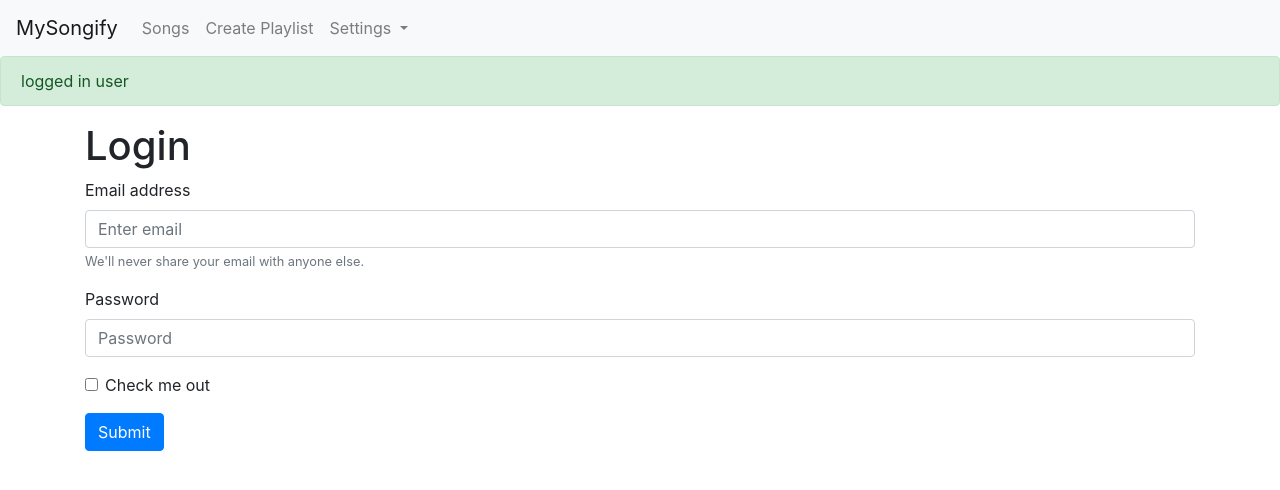
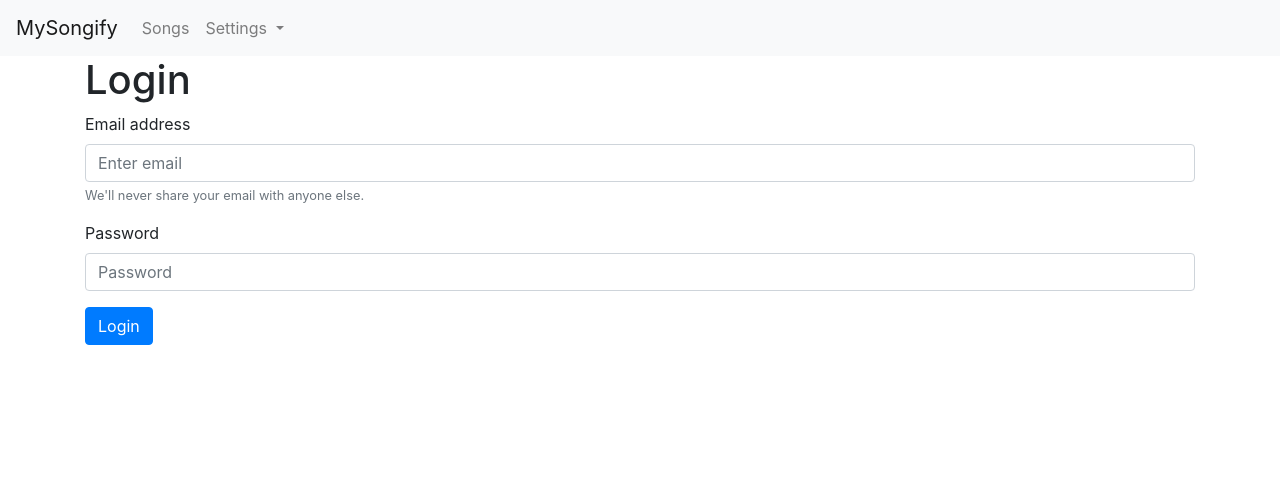
Before and after one commit to Farooq-azam-khan/my-songify, a Flask app: page /login in a window 1280 px wide. Shown: the top 490 px of the page. Run offline with Flask 2, Linux system fonts and the light colour scheme; some libraries are stand-ins or nearby versions.

Commit message:
working with login and logout

```diff
--- a/mysongify/templates/navbar/dropdown.html
+++ b/mysongify/templates/navbar/dropdown.html
@@ -6,6 +6,7 @@
 
      {% if current_user.is_authenticated %}
      <a class="dropdown-item" href="{{ url_for('users.account') }}">Account</a>
+     <a class="dropdown-item" href="{{ url_for('users.logout') }}">Logout</a>
      {% else %}
         <a class="dropdown-item" href="{{ url_for('users.register') }}">Register</a>
         <a class="dropdown-item" href="{{ url_for('users.login') }}">Login</a>
--- a/mysongify/templates/users/login.html
+++ b/mysongify/templates/users/login.html
@@ -1,20 +1,16 @@
 {% extends 'layout.html' %}
 {% block content %}
 <h1>Login</h1>
-<form action="">
+<form action="" method="POST">
     <div class="form-group">
         <label for="exampleInputEmail1">Email address</label>
-        <input type="email" class="form-control" id="exampleInputEmail1" aria-describedby="emailHelp" placeholder="Enter email">
+        <input type="email" class="form-control" id="exampleInputEmail1" aria-describedby="emailHelp" placeholder="Enter email" name="email">
         <small id="emailHelp" class="form-text text-muted">We'll never share your email with anyone else.</small>
     </div>
     <div class="form-group">
         <label for="exampleInputPassword1">Password</label>
-        <input type="password" class="form-control" id="exampleInputPassword1" placeholder="Password">
+        <input type="password" class="form-control" id="exampleInputPassword1" placeholder="Password" name="password">
     </div>
-    <div class="form-group form-check">
-        <input type="checkbox" class="form-check-input" id="exampleCheck1">
-        <label class="form-check-label" for="exampleCheck1">Check me out</label>
-    </div>
-    <button type="submit" class="btn btn-primary">Submit</button>
+    <button type="submit" class="btn btn-primary">Login</button>
 </form>
 {% endblock content %}
--- a/mysongify/users/routes.py
+++ b/mysongify/users/routes.py
@@ -1,6 +1,10 @@
 from flask import (Blueprint,
+                    redirect,
                     render_template,
-                    flash)
+                    request,
+                    flash,
+                    url_for
+                    )
 from flask_login import (login_user,
                         current_user,
                         logout_user,
@@ -18,18 +22,31 @@ def account():
 
 @users.route('/login', methods=['GET', 'POST'])
 def login():
-    login_user(User(0, 'admin', 'admin'))
+
     if current_user.is_authenticated:
+        flash('you are already logged in.', 'warning')
+        return redirect(url_for('main.home'))
+    if request.method == 'POST':
+        email = request.form.get("email")
+        print(email)
+        password = request.form.get("password")
+        print(password)
+        login_user(User(0, 'admin', 'admin'))
         flash('logged in user', 'success')
+        return redirect(url_for('main.home'))
+
     return render_template('users/login.html')
 
 
 @users.route('/logout')
-@login_required
 def logout():
-    logout_user()
+    if current_user.is_authenticated:
+        logout_user()
+        flash("you are logged out", 'danger')
+        return redirect(url_for('main.home'))
     if not current_user.is_authenticated:
-        flash('logged out', 'success')
+        flash('would you like to login?', 'primary')
+        return redirect(url_for('users.login'))
     return render_template('users/logout.html')
 
 @users.route('/register')
```
